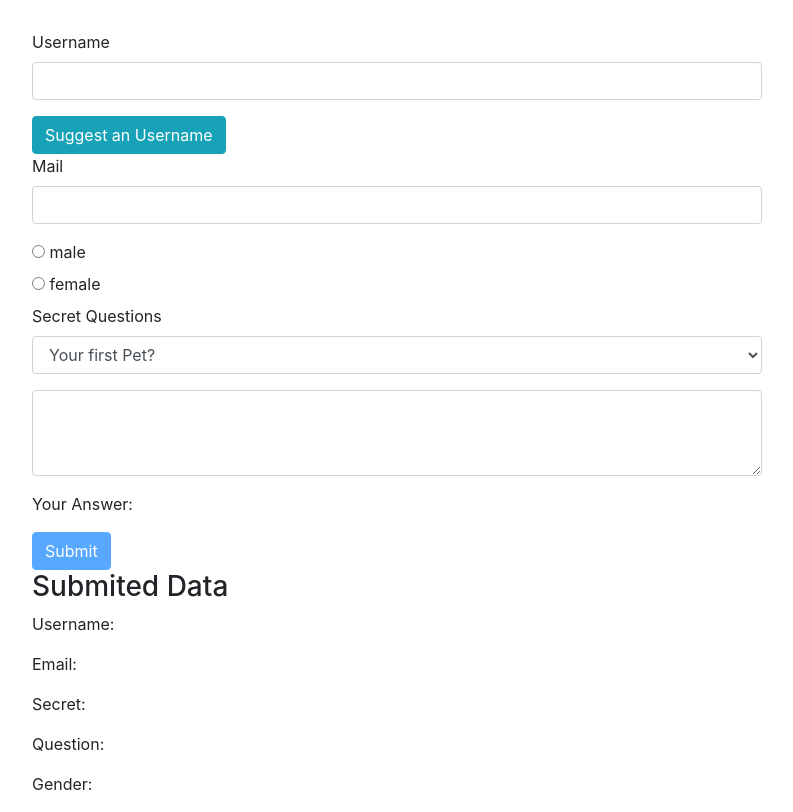
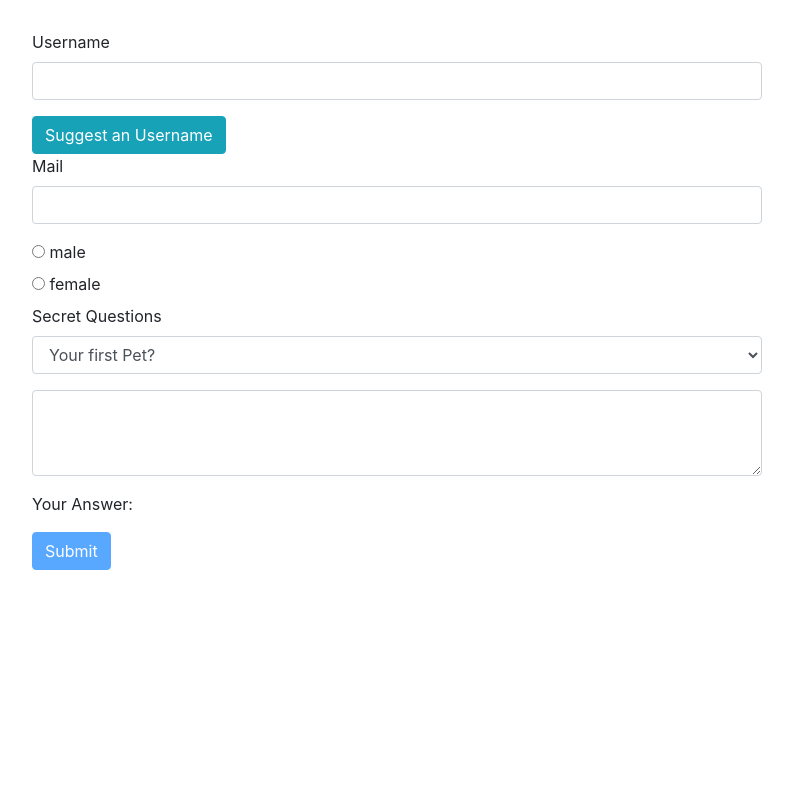
Before and after one commit to Ashadozzaman/handlingForm, an Angular app: page / in a window 1280 px wide. Shown: the whole page, without its empty margins (53-846 px from the left). Built offline with nearby package versions, Linux system fonts and the light colour scheme.

Commit message:
First part of template driven is complete properly

```diff
--- a/src/app/app.component.html
+++ b/src/app/app.component.html
@@ -20,7 +20,6 @@
             <input type="radio" name="gender" ngModel [value]="gender" required >
             {{ gender }}
           </label>
-
         </div>
         <div class="form-group">
           <label for="secret">Secret Questions</label>
@@ -37,15 +36,14 @@
       </form>
     </div>
   </div>
-  <div class="row">
+  <div class="row" *ngIf="submitted">
     <div class="col-xl-12">
-      <h3>Submited Data</h3>
+      <h4>Your Submited Data</h4>
       <p>Username:{{user.username}}</p>
       <p>Email: {{user.email}}</p>
       <p>Secret: {{user.secret}}</p>
       <p>Question: {{user.questionAnswer}}</p>
       <p>Gender: {{ user.gender}}</p>
-
     </div>
   </div>
 </div>
--- a/src/app/app.component.ts
+++ b/src/app/app.component.ts
@@ -43,11 +43,14 @@ export class AppComponent {
   //   console.log(form);
   // }
   onSubmit(){
+    this.submitted = true;
     this.user.username = this.submitform.value.userData.username,
     this.user.email = this.submitform.value.userData.email,
     this.user.secret = this.submitform.value.secret,
     this.user.gender = this.submitform.value.gender,
-    this.user.questionAnswer = this.submitform.value.questionAnswer
+    this.user.questionAnswer = this.submitform.value.questionAnswer,
 
+
+    this.submitform.reset();
   }
 }
```
